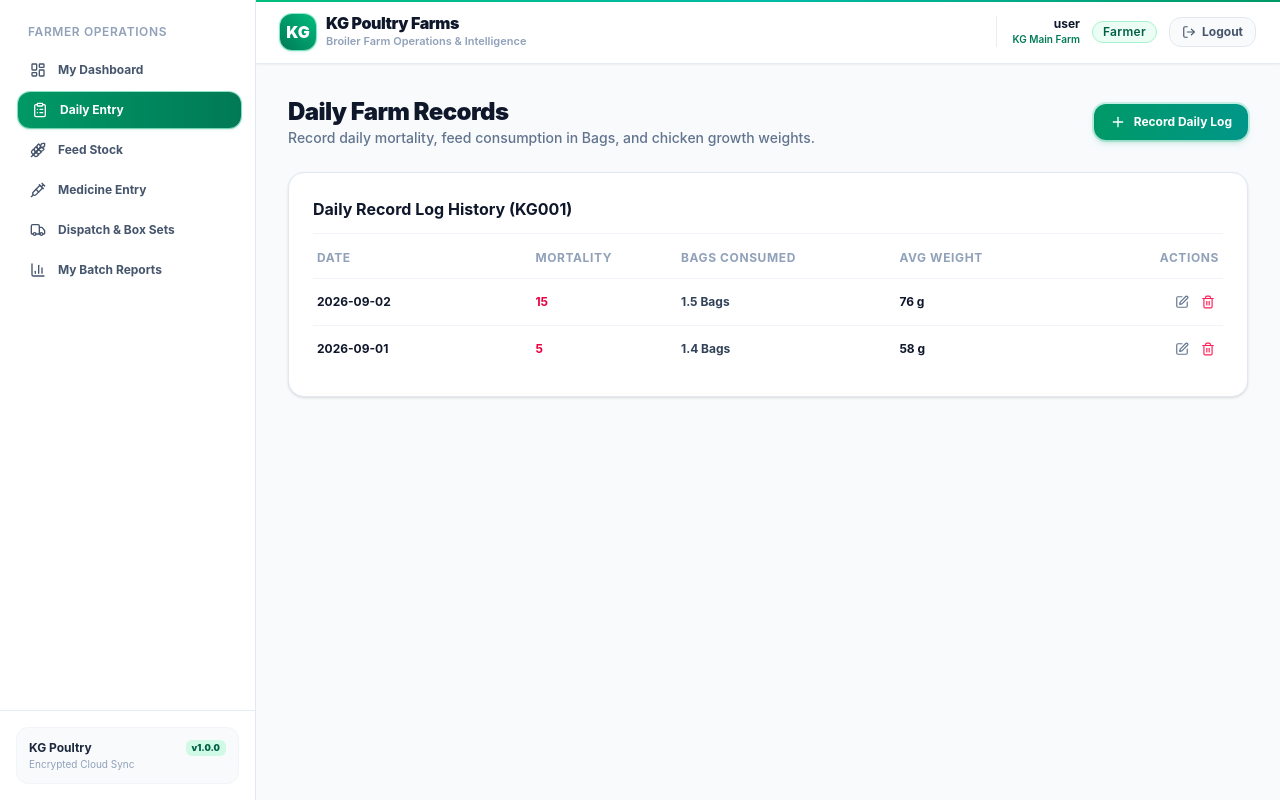
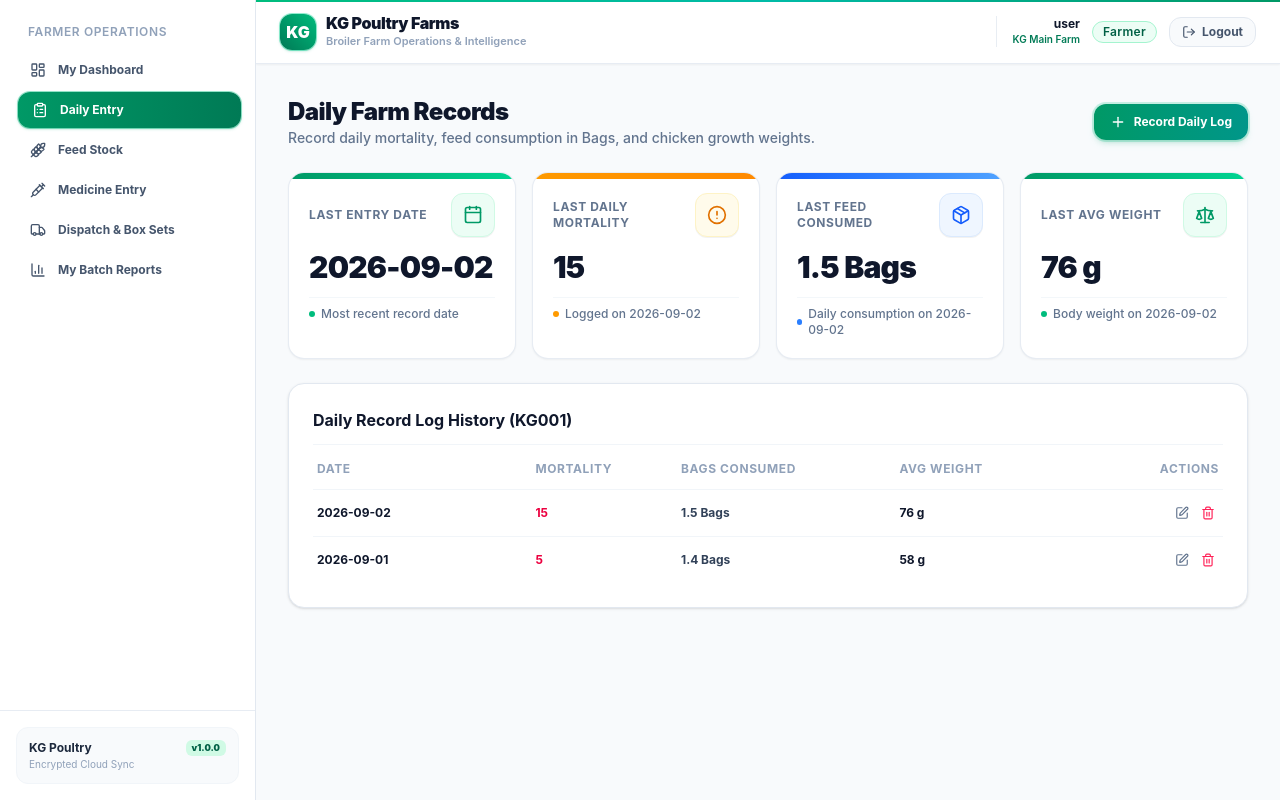
Before and after one commit to natishg-1632006/KG-Poultry-Farms, a React (Vite) app: page /daily-records in a window 1280 px wide. Built offline with nearby package versions, Linux system fonts and the light colour scheme; no server answers; the database is empty; sample sign-in values are in the browser's storage.

Commit message:
Add Last Updated Data KPI summary cards to DailyRecordsPage

```diff
--- a/src/pages/DailyRecordsPage.jsx
+++ b/src/pages/DailyRecordsPage.jsx
@@ -3,8 +3,9 @@ import { useAuth } from '../context/AuthContext';
 import { dbGetBatches, dbGetDailyRecords, dbSaveDailyRecord, dbDeleteDailyRecord, dbUpdateBatchFeedStockPool, dbLogAuditEvent } from '../services/dbService';
 import { calculateRemainingChickens, validateRecordDate, deductFeedStock, bagsToKg, kgToBags } from '../utils/calculations';
 import { KG_PER_BAG } from '../constants/companyTargets';
+import { StatCard } from '../components/common/StatCard';
 import { Modal } from '../components/common/Modal';
-import { ClipboardList, AlertCircle, Save, CheckCircle2, Edit, Trash2, Layers, Plus, X } from 'lucide-react';
+import { ClipboardList, AlertCircle, Save, CheckCircle2, Edit, Trash2, Layers, Plus, X, Calendar, Package, Scale } from 'lucide-react';
 
 export const DailyRecordsPage = () => {
   const { userProfile, isFarmer } = useAuth();
@@ -257,6 +258,7 @@ export const DailyRecordsPage = () => {
   };
 
   const recordsList = Object.values(recordsMap).sort((a, b) => b.recordDate.localeCompare(a.recordDate));
+  const lastRecord = recordsList.length > 0 ? recordsList[0] : null;
 
   if (loading) return <div className="p-8 text-center text-slate-500">Loading Daily Farm Records...</div>;
 
@@ -277,6 +279,38 @@ export const DailyRecordsPage = () => {
             <span>Record Daily Log</span>
           </button>
         )}
+      </div>
+
+      {/* Last Updated Record KPI Summary Cards */}
+      <div className="grid grid-cols-1 gap-4 sm:grid-cols-2 lg:grid-cols-4">
+        <StatCard
+          title="Last Entry Date"
+          value={lastRecord ? lastRecord.recordDate : 'No Entries'}
+          subtext={lastRecord ? 'Most recent record date' : 'No daily records logged yet'}
+          icon={Calendar}
+          color="emerald"
+        />
+        <StatCard
+          title="Last Daily Mortality"
+          value={lastRecord ? `${lastRecord.mortalityCount}` : '0'}
+          subtext={lastRecord ? `Logged on ${lastRecord.recordDate}` : 'No mortality logged'}
+          icon={AlertCircle}
+          color="amber"
+        />
+        <StatCard
+          title="Last Feed Consumed"
+          value={lastRecord ? `${lastRecord.feedConsumptionBags || kgToBags(lastRecord.feedConsumption || 0, KG_PER_BAG)} Bags` : '0 Bags'}
+          subtext={lastRecord ? `Daily consumption on ${lastRecord.recordDate}` : 'No feed logged'}
+          icon={Package}
+          color="blue"
+        />
+        <StatCard
+          title="Last Avg Weight"
+          value={lastRecord ? `${lastRecord.averageWeight} g` : '0 g'}
+          subtext={lastRecord ? `Body weight on ${lastRecord.recordDate}` : 'No weight logged'}
+          icon={Scale}
+          color="emerald"
+        />
       </div>
 
       {errorMsg && (
```
